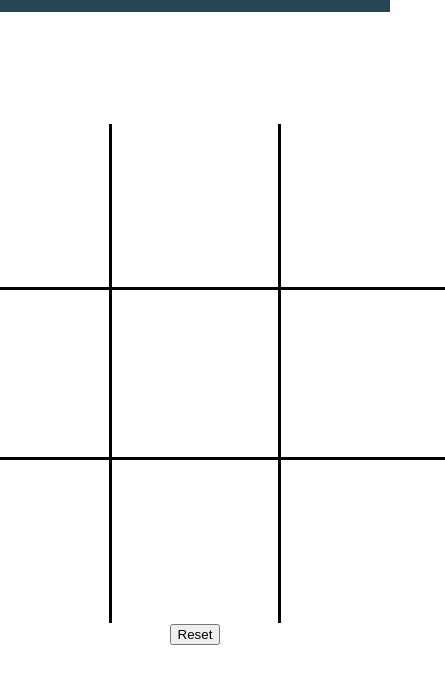
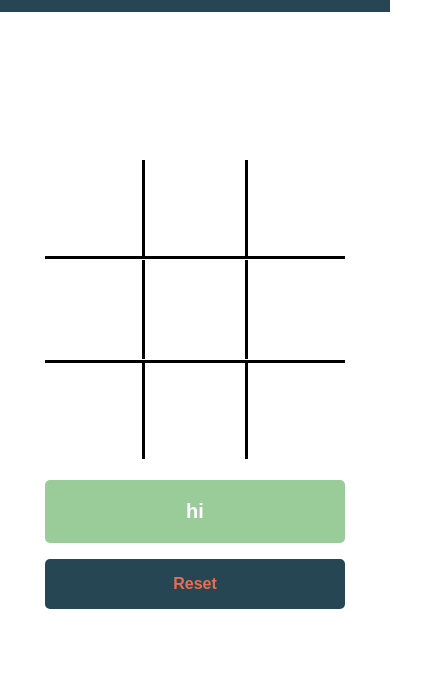
Before and after one commit to mmeretz96/JS-tic-tac-toe, a plain HTML site: page index.html in a window 390 px wide. Shown: the part 88-772 px from the top of the page, 445 px wide, since content can reach past the window. Drawn offline with Linux system fonts and the light colour scheme.

Commit message:
Add features

```diff
--- a/index.html
+++ b/index.html
@@ -17,6 +17,9 @@
 
     </div>
     <div class="controls">
+      <div class="messageBox">
+        It's X's turn
+      </div>
       <button class="reset">Reset</button>
     </div>
   </div>
--- a/script.js
+++ b/script.js
@@ -43,10 +43,16 @@ const DomController = ((()=>{
     })
   }
 
+  const displayMessage = (message, color) => {
+    const messageBox = document.querySelector(".messageBox")
+    messageBox.innerHTML = message
+    messageBox.style.backgroundColor = color
+  }
 
   return{
     displayCells,
-    placeMarker
+    placeMarker,
+    displayMessage
   }
 }))()
 
@@ -69,12 +75,15 @@ const Gameboard = (() => {
     return true
   }
 
+  const getCell = (pos) => cells[pos]
+
   const getCells = () => cells
   init()
   return{
     getCells,
     placeMarker,
-    init
+    init,
+    getCell
   }
 })();
 
@@ -95,10 +104,22 @@ const GameController = (() => {
       cell.addEventListener("click", e => {
         if (!Gameboard.placeMarker(e.target.getAttribute("data-number") , activePlayer.marker)){
           //Add Error message here
+          DomController.displayMessage("Cell is occupied already!", "#440044")
           log("error")
           return
         }
         switchActivePlayer()
+        DomController.displayMessage(activePlayer.name + "'s turn!" , "green")
+      })
+
+      cell.addEventListener("mouseover", e => {
+        const boardCell = Gameboard.getCell(e.target.getAttribute("data-number"))
+        if(boardCell.getMarker()) return
+        e.target.style.backgroundImage = `url(images/${activePlayer.marker}.png)`
+      })
+
+      cell.addEventListener("mouseout", e => {
+        e.target.style.backgroundImage = ``
       })
     })
   }
@@ -117,3 +138,4 @@ const GameController = (() => {
 
 
 GameController.init()
+DomController.displayMessage("hi", "green")
--- a/styles.css
+++ b/styles.css
@@ -57,6 +57,9 @@ h1{
   justify-content: center;
   box-sizing: border-box;
   padding: 2em;
+  background-size: 33%;
+  background-repeat: no-repeat;
+  background-position: 50%;
 }
 
 .cell:hover{
@@ -82,3 +85,53 @@ h1{
   height: 100%;
   -webkit-user-drag: none;
 }
+
+.controls{
+  display: flex;
+  flex-direction: column;
+  gap: 1em;
+  width: 300px;
+}
+
+.reset{
+  border: none;
+  padding: 1em;
+  background-color: var(--main-bg-color);
+  color: var(--font-color);
+  font-size: 16px;
+  font-weight: bold;
+  border-radius: 5px;
+}
+
+.reset:hover{
+  cursor: pointer;
+  transform: scale(1.01);
+  box-shadow: rgba(0, 0, 0, 0.35) 0px 5px 15px;
+}
+
+
+.messageBox{
+  margin-top: 1em;
+  font-size: 20px;
+  width: 100%;
+  padding: 1em;
+  font-weight: bold;
+  display: flex;
+  align-items: center;
+  justify-content: center;
+  box-sizing: border-box;
+  color: white;
+  border-radius: 5px;
+  filter: opacity(0.4);
+}
+
+.hoverMarker{
+  filter: opacity(0.3);
+}
+
+@media (max-width: 600px) {
+  .board {
+    width: 300px;
+    height: 300px;
+  }
+}
```
Also changed, not shown: images/xHover.png (added).
